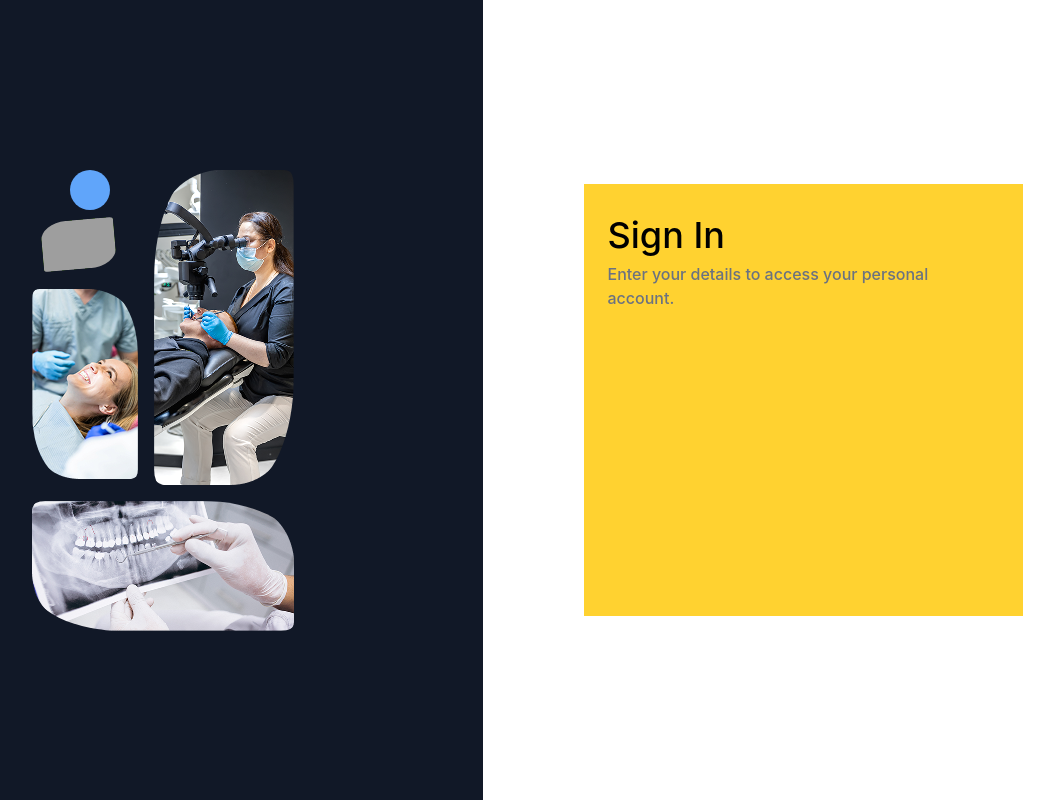
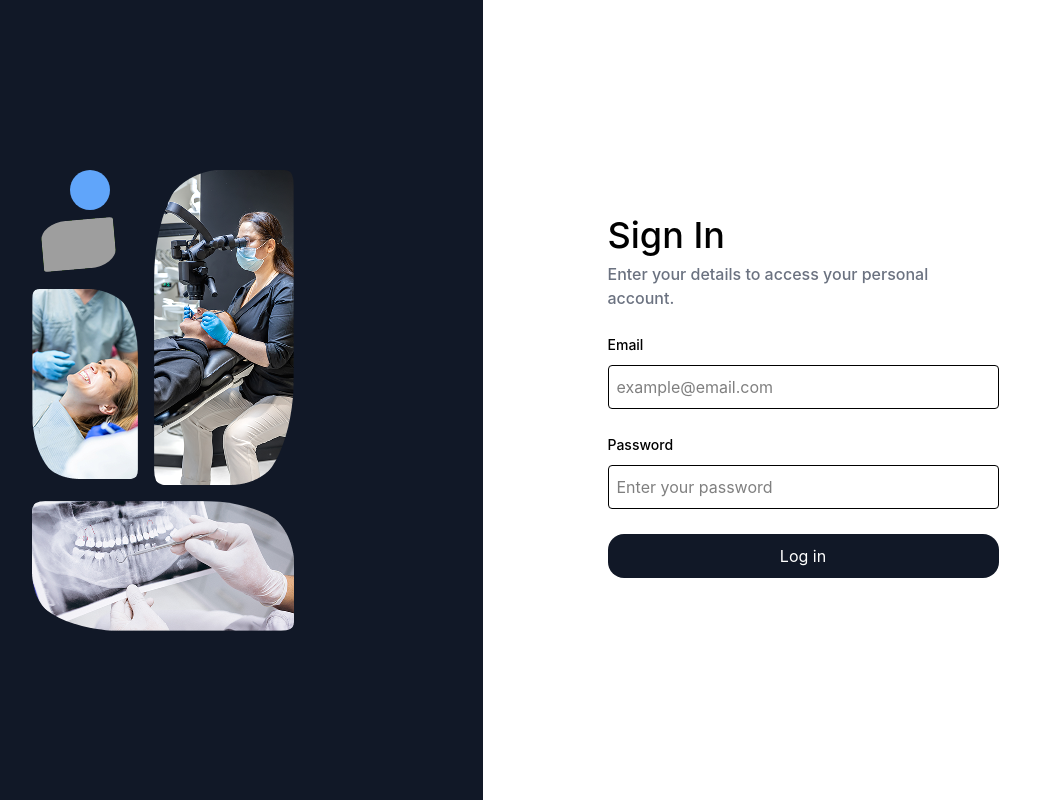
Before and after one commit to OlegMysko/clinic, a React (Vite) app: page /#/login in a window 1280 px wide. Shown: the whole page, without its empty margins (157-1211 px from the left). Built offline with nearby package versions, Linux system fonts and the light colour scheme; grey boxes are pictures that could not be loaded.

Commit message:
add validation and login

```diff
--- a/package.json
+++ b/package.json
@@ -14,6 +14,7 @@
     "@reduxjs/toolkit": "^2.12.0",
     "react": "^19.2.7",
     "react-dom": "^19.2.7",
+    "react-hook-form": "^7.80.0",
     "react-redux": "^9.3.0",
     "react-router-dom": "^7.18.0"
   },
--- /dev/null
+++ b/src/components/input/Input.tsx
@@ -0,0 +1,34 @@
+import type { RegisterOptions, UseFormRegister } from "react-hook-form";
+
+type Proops = {
+  type: "email" | "password" | "text";
+  label: string;
+  placeholder?: string;
+  name: string;
+  register?: UseFormRegister<LoginFormData>;
+  rules: RegisterOptions<LoginFromData>;
+  error?: string;
+};
+export const Input: React.FC<Proops> = ({
+  type,
+  label,
+  placeholder,
+  register,
+  name,
+  rules,
+  error,
+}) => {
+  return (
+    <>
+      <label htmlFor={`user-${label}`}className="font-[Inter] font-medium text-[14px] mb-[10px]">{label}</label>
+      <input id={`user-${label}`}
+        type={type}
+        placeholder={placeholder}
+        {...(register ? register(name, rules) : {})}
+        className={`border p-2 rounded w-full h-[44px] ${error ?
+          'mb-[10px] border-[#EF4444]':'mb-[25px]'}`}
+      />
+      {error && <p className=" mb-[16px] text-[#EF4444]">{error}</p>}
+    </>
+  );
+};
--- a/src/pages/LoginPage/LoginPage.tsx
+++ b/src/pages/LoginPage/LoginPage.tsx
@@ -1,5 +1,7 @@
+
+import { LoginForm } from "./components/loginForm/LoginForm"
 import { Logo } from "./components/logo/Logo"
-import { LoginTitle } from "./components/title/LoginTitle"
+
 
 export const LoginPage = () => {
   return (
@@ -8,9 +10,7 @@ export const LoginPage = () => {
         <Logo/>
       </div>
       <div className="flex flex-col justify-center items-center w-1/2 bg-white">
-        <div className="flex flex-col w-[439px] h-[432px] p-[24px] bg-amber-300" >
-          <LoginTitle title="Sign In" description="Enter your details to access your personal account."/>
-        </div>
+       <LoginForm/>
       </div>
     </div>
   )
--- a/src/pages/LoginPage/components/input/LoginInput.tsx
+++ /dev/null
@@ -1,14 +0,0 @@
-
-type Proops = {
-  type: 'email' | 'password' | 'text';
-  placeholder: string;
-  name: string;
-}
-export const LoginInput: React.FC<Proops> = ({type, placeholder }) => {
-  return (
-    <input type={type}
-      placeholder={placeholder}
-
-    />
-  );
-}
--- /dev/null
+++ b/src/pages/LoginPage/components/loginForm/LoginForm.tsx
@@ -0,0 +1,65 @@
+import { useForm } from "react-hook-form";
+import { Input } from "../../../../components/input/Input";
+import { LoginTitle } from "../title/LoginTitle";
+
+export const LoginForm = () => {
+  type LoginFormData = {
+    email: string;
+    password: string;
+  };
+  const {
+    register,
+    handleSubmit,
+    formState: { errors },
+  } = useForm<LoginFormData>();
+
+  const onSubmit = (data: LoginFormData) => {
+    console.log(data);
+  };
+
+  return (
+    <form
+      onSubmit={handleSubmit(onSubmit)}
+      className="flex flex-col w-[439px] h-[432px] p-[24px]"
+    >
+      <LoginTitle
+        title="Sign In"
+        description="Enter your details to access your personal account."
+      />
+
+      <Input
+        name="email"
+        label="Email"
+        type="email"
+        placeholder="example@email.com"
+        register={register}
+        rules={{
+          required: "email is required",
+          pattern: {
+            value: /^\S+@\S+\.\S+$/,
+            message: "email not correct!",
+          },
+        }}
+        error={errors.email?.message}
+      />
+      <Input
+        name="password"
+        label="Password"
+        type="password"
+        placeholder="Enter your password"
+        register={register}
+        rules={{
+          required: "password is required",
+          pattern: {
+            value: /^[a-zA-Z0-9]{6,}$/,
+            message: "the password is wrong",
+          },
+        }}
+        error={errors.password?.message}
+      />
+
+      <button  type="submit" className="w-full h-[44px]
+      rounded-[16px] text-[white] bg-[#111827]">Log in</button>
+    </form>
+  );
+};
--- a/src/pages/LoginPage/components/logo/Logo.tsx
+++ b/src/pages/LoginPage/components/logo/Logo.tsx
@@ -1,4 +1,5 @@
-import { Rectangle } from "./component/rectangle"
+import { Rectangle } from "./component/Rectangle"
+
 
 export const Logo = () => {
   return (
```
Also changed, not shown: 2 other files (tests, documents, lock files or other folders).
